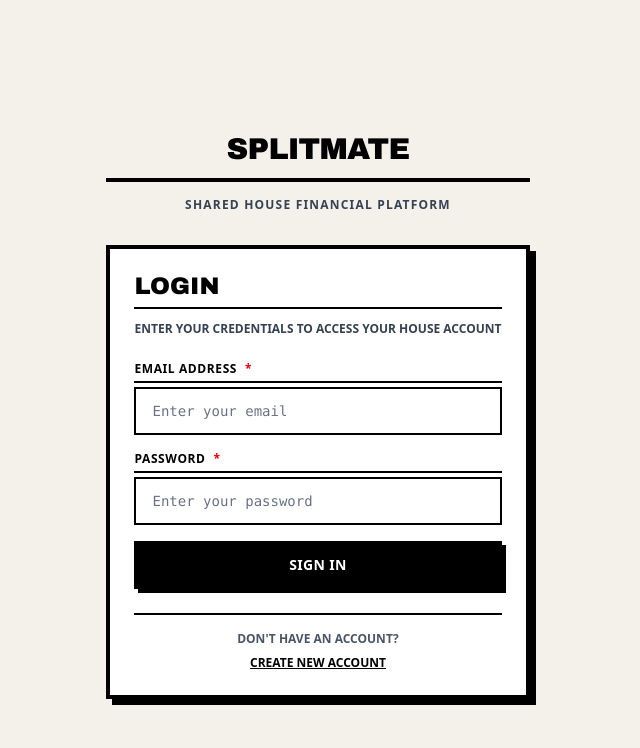
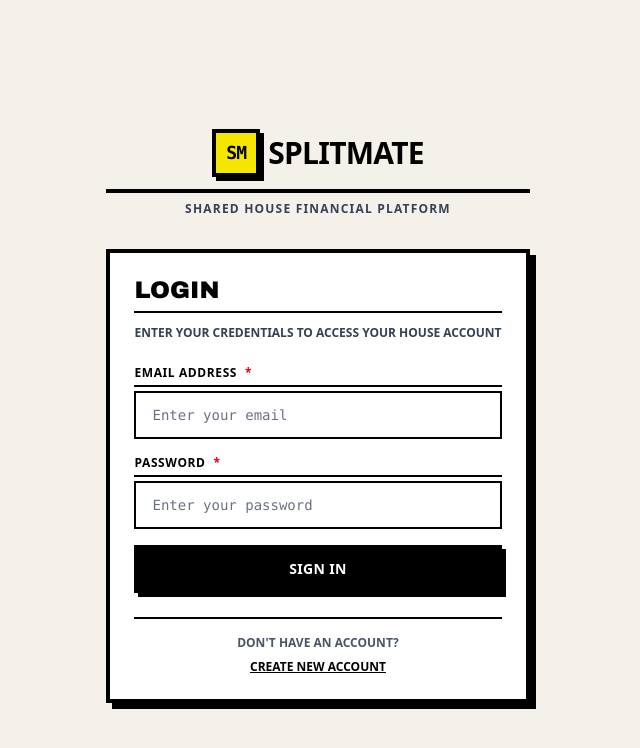
Before and after one commit to Chidambaram2701/SplitMate, a Next.js app: page /auth/login in a window 1280 px wide. Shown: the top 748 px of the page, without its empty margins (322-962 px from the left). Built offline with nearby package versions, Linux system fonts and the light colour scheme; no server answers.

Commit message:
feat: integrate Neo-Brutalist 'SM' Logo component across app header, sidebar, login and register pages

```diff
--- a/src/app/auth/login/page.tsx
+++ b/src/app/auth/login/page.tsx
@@ -8,6 +8,7 @@ import { Button } from '@/components/ui/button';
 import { Input } from '@/components/ui/input';
 import { Label } from '@/components/ui/label';
 import { Card } from '@/components/ui/card';
+import { Logo } from '@/components/ui/logo';
 import { Home } from 'lucide-react';
 import Link from 'next/link';
 
@@ -115,10 +116,10 @@ function LoginForm() {
 
   return (
     <div className="space-y-8 text-black">
-      <div className="text-center">
-        <h1 className="text-2xl sm:text-3xl font-extrabold uppercase tracking-tight border-b-4 border-black pb-3 text-black">
-          SplitMate
-        </h1>
+      <div className="text-center flex flex-col items-center">
+        <div className="border-b-4 border-black pb-3 w-full flex justify-center">
+          <Logo size="lg" showText={true} />
+        </div>
         <p className="mt-2 text-xs font-bold uppercase tracking-widest text-gray-700">
           Shared House Financial Platform
         </p>
--- a/src/app/auth/register/page.tsx
+++ b/src/app/auth/register/page.tsx
@@ -8,6 +8,7 @@ import { Button } from '@/components/ui/button';
 import { Input } from '@/components/ui/input';
 import { Label } from '@/components/ui/label';
 import { Card } from '@/components/ui/card';
+import { Logo } from '@/components/ui/logo';
 import { Home } from 'lucide-react';
 import Link from 'next/link';
 
@@ -138,10 +139,10 @@ function RegisterForm() {
 
   return (
     <div className="space-y-8 text-black">
-      <div className="text-center">
-        <h1 className="text-2xl sm:text-3xl font-extrabold uppercase tracking-tight border-b-4 border-black pb-3 text-black">
-          SplitMate
-        </h1>
+      <div className="text-center flex flex-col items-center">
+        <div className="border-b-4 border-black pb-3 w-full flex justify-center">
+          <Logo size="lg" showText={true} />
+        </div>
         <p className="mt-2 text-xs font-bold uppercase tracking-widest text-gray-700">
           Shared House Financial Platform
         </p>
--- a/src/components/dashboard/AppShell.tsx
+++ b/src/components/dashboard/AppShell.tsx
@@ -8,6 +8,7 @@ import { HouseSwitcher } from '@/components/dashboard/HouseSwitcher';
 import { UserProfile } from '@/components/dashboard/UserProfile';
 import { ToastContainer } from '@/components/dashboard/ToastContainer';
 import { MobileBottomNav } from '@/components/dashboard/MobileBottomNav';
+import { Logo } from '@/components/ui/logo';
 import { Menu, X } from 'lucide-react';
 import Link from 'next/link';
 
@@ -43,10 +44,8 @@ export function AppShell({ children }: { children: ReactNode }) {
           {mobileMenuOpen ? <X size={18} /> : <Menu size={18} />}
         </button>
 
-        <Link href="/dashboard" className="block text-center min-w-0 flex-1">
-          <h1 className="text-base sm:text-xl font-black uppercase tracking-tight text-black truncate">
-            SplitMate
-          </h1>
+        <Link href="/dashboard" className="block text-center min-w-0 flex-1 flex justify-center">
+          <Logo size="sm" showText={true} />
         </Link>
 
         <div className="flex-shrink-0">
--- a/src/components/dashboard/Sidebar.tsx
+++ b/src/components/dashboard/Sidebar.tsx
@@ -5,6 +5,7 @@ import Link from 'next/link';
 import { usePathname } from 'next/navigation';
 import { House, Users, DollarSign, CreditCard, Box, AlertTriangle, BarChart3, LogOut } from 'lucide-react';
 import { Button } from '@/components/ui/button';
+import { Logo } from '@/components/ui/logo';
 import { supabase } from '@/lib/supabase/client';
 import { useRouter } from 'next/navigation';
 
@@ -40,9 +41,7 @@ export function Sidebar({ onNavigate }: SidebarProps) {
     <div className="w-full md:w-64 border-r-0 md:border-r-4 border-black bg-[#F4F1EA] flex flex-col h-full text-black flex-shrink-0">
       <div className="p-5 border-b-4 border-black bg-[#F4F1EA]">
         <Link href="/dashboard" onClick={handleClick} className="block">
-          <h1 className="text-2xl font-extrabold uppercase tracking-tight text-black truncate hover:opacity-80 transition-opacity">
-            SplitMate
-          </h1>
+          <Logo size="md" showText={true} />
           <p className="text-[9px] font-bold uppercase tracking-wider text-gray-700 mt-1">
             House Finance Terminal
           </p>
--- /dev/null
+++ b/src/components/ui/logo.tsx
@@ -0,0 +1,40 @@
+'use client';
+
+import React from 'react';
+
+interface LogoProps {
+  size?: 'sm' | 'md' | 'lg';
+  showText?: boolean;
+  className?: string;
+}
+
+export function Logo({ size = 'md', showText = true, className = '' }: LogoProps) {
+  const badgeSizes = {
+    sm: 'h-7 w-7 text-xs border-2 shadow-[2px_2px_0px_0px_rgba(0,0,0,1)]',
+    md: 'h-9 w-9 text-sm border-2 sm:border-3 shadow-[3px_3px_0px_0px_rgba(0,0,0,1)]',
+    lg: 'h-12 w-12 text-lg border-3 sm:border-4 shadow-[4px_4px_0px_0px_rgba(0,0,0,1)]',
+  };
+
+  const textSizes = {
+    sm: 'text-sm sm:text-base',
+    md: 'text-base sm:text-xl',
+    lg: 'text-2xl sm:text-3xl',
+  };
+
+  return (
+    <div className={`inline-flex items-center gap-2 ${className}`}>
+      {/* Neo-Brutalist SM Icon Badge */}
+      <div
+        className={`bg-[#F5E600] border-black text-black font-black font-mono flex items-center justify-center tracking-tighter uppercase select-none ${badgeSizes[size]}`}
+      >
+        SM
+      </div>
+
+      {showText && (
+        <span className={`font-black uppercase tracking-tight text-black ${textSizes[size]}`}>
+          SplitMate
+        </span>
+      )}
+    </div>
+  );
+}
```
